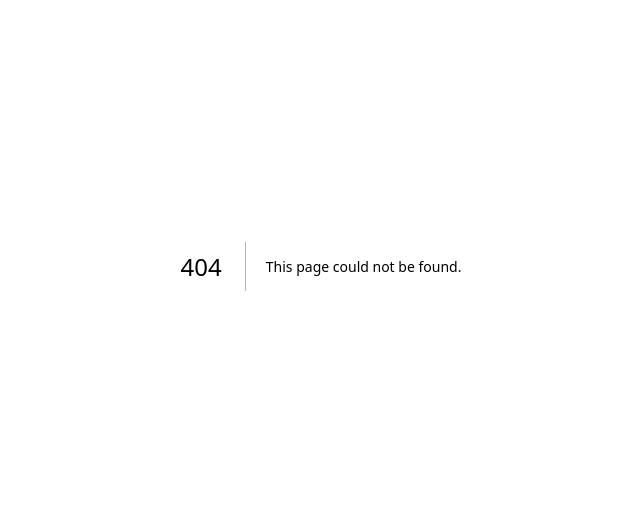
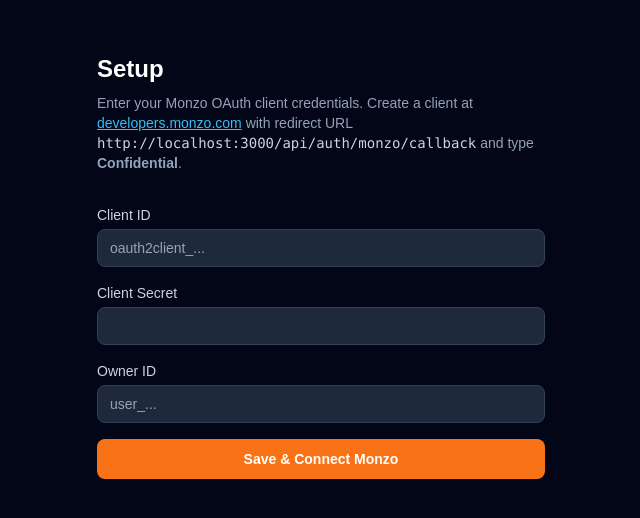
Before and after one commit to greghesp/monzo-receipts, a Next.js app: page /setup in a window 1280 px wide. Before the commit this address had no page. Shown: the part 134-652 px from the top of the page, without its empty margins (319-959 px from the left). Built offline with nearby package versions, Linux system fonts and the light colour scheme.

Commit message:
feat: add /setup first-run page

```diff
--- /dev/null
+++ b/app/setup/page.tsx
@@ -0,0 +1,72 @@
+'use client'
+import { useState } from 'react'
+import { useRouter } from 'next/navigation'
+
+export default function SetupPage() {
+  const router = useRouter()
+  const [form, setForm] = useState({ client_id: '', client_secret: '', owner_id: '' })
+  const [saving, setSaving] = useState(false)
+  const [error, setError] = useState('')
+
+  async function handleSubmit(e: React.FormEvent) {
+    e.preventDefault()
+    setSaving(true)
+    setError('')
+    try {
+      const res = await fetch('/api/settings', {
+        method: 'PUT',
+        headers: { 'Content-Type': 'application/json' },
+        body: JSON.stringify({
+          monzo_client_id: form.client_id,
+          monzo_client_secret: form.client_secret,
+          monzo_owner_id: form.owner_id,
+        }),
+      })
+      if (!res.ok) throw new Error('Failed to save')
+      router.push('/api/auth/monzo')
+    } catch (e) {
+      setError(String(e))
+      setSaving(false)
+    }
+  }
+
+  return (
+    <main className="min-h-screen bg-slate-950 flex items-center justify-center p-6">
+      <div className="w-full max-w-md">
+        <h1 className="text-2xl font-bold text-white mb-2">Setup</h1>
+        <p className="text-slate-400 text-sm mb-8">
+          Enter your Monzo OAuth client credentials. Create a client at{' '}
+          <a href="https://developers.monzo.com" target="_blank" className="text-sky-400 underline">developers.monzo.com</a>{' '}
+          with redirect URL <code className="text-slate-300">http://localhost:3000/api/auth/monzo/callback</code> and type <strong>Confidential</strong>.
+        </p>
+        <form onSubmit={handleSubmit} className="space-y-4">
+          {[
+            { label: 'Client ID', key: 'client_id', placeholder: 'oauth2client_...' },
+            { label: 'Client Secret', key: 'client_secret', placeholder: '' },
+            { label: 'Owner ID', key: 'owner_id', placeholder: 'user_...' },
+          ].map(({ label, key, placeholder }) => (
+            <div key={key}>
+              <label className="block text-sm text-slate-300 mb-1">{label}</label>
+              <input
+                type={key === 'client_secret' ? 'password' : 'text'}
+                value={form[key as keyof typeof form]}
+                onChange={e => setForm(f => ({ ...f, [key]: e.target.value }))}
+                placeholder={placeholder}
+                required
+                className="w-full bg-slate-800 border border-slate-700 rounded-lg px-3 py-2 text-white text-sm focus:outline-none focus:border-sky-500"
+              />
+            </div>
+          ))}
+          {error && <p className="text-red-400 text-sm">{error}</p>}
+          <button
+            type="submit"
+            disabled={saving}
+            className="w-full bg-orange-500 hover:bg-orange-400 disabled:opacity-50 text-white font-semibold rounded-lg py-2.5 text-sm transition-colors"
+          >
+            {saving ? 'Saving...' : 'Save & Connect Monzo'}
+          </button>
+        </form>
+      </div>
+    </main>
+  )
+}
```
